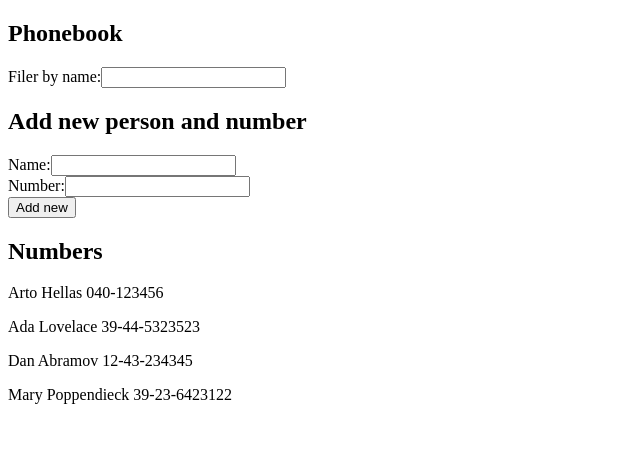
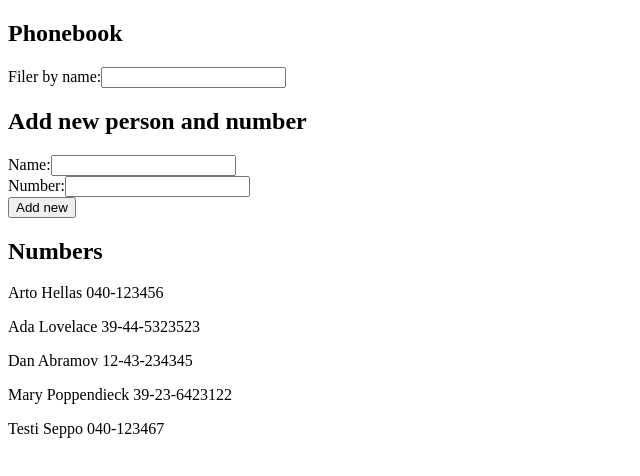
Before and after one commit to venalaine/FullStack2020, a React (Create React App) app in the folder osa2/puhelinluettelo/: page / in a window 1280 px wide. Shown: the top 476 px of the page, without its empty margins (0-640 px from the left). Built offline with nearby package versions, Linux system fonts and the light colour scheme; data requests are answered from the project's data file.

Commit message:
puhelinluettelo step8

```diff
--- a/osa2/puhelinluettelo/db.json
+++ b/osa2/puhelinluettelo/db.json
@@ -1,5 +1,5 @@
 {
-  "persons":[
+  "persons": [
     {
       "name": "Arto Hellas",
       "number": "040-123456",
@@ -19,6 +19,11 @@
       "name": "Mary Poppendieck",
       "number": "39-23-6423122",
       "id": 4
+    },
+    {
+      "name": "Testi Seppo",
+      "number": "040-123467",
+      "id": 5
     }
   ]
 }
--- a/osa2/puhelinluettelo/src/App.js
+++ b/osa2/puhelinluettelo/src/App.js
@@ -2,7 +2,7 @@ import React, { useState, useEffect } from 'react'
 import Persons from './components/Persons'
 import Filter from './components/Filter'
 import PersonForm from './components/PersonForm'
-import axios from 'axios'
+import personService from './services/personService'
 
 const App = () => {
 
@@ -13,10 +13,9 @@ const App = () => {
 
   useEffect(() => {
     console.log('effect')
-    axios
-      .get('http://localhost:3001/persons')
+    personService
+      .getAll()
       .then(response => {
-        console.log('promise fulfilled')
         setPersons(response.data)
       })
   }, [])
@@ -27,14 +26,21 @@ const App = () => {
     if (persons.find(person => person.name === newName)) {
       window.alert(`${newName} is already added to phonebook`);
       setNewName('')
+      setNewNumber('')
     } else {
       const personObject = {
         name: newName,
         number: newNumber
       }
-      setPersons(persons.concat(personObject))
-      setNewName('')
-      setNewNumber('')
+
+      personService.create(personObject)
+        .then(response => {
+          setPersons(persons.concat(response.data))
+          setNewName('')
+          setNewNumber('')
+          console.log(response.data)
+        })
+
     }
   }
 
@@ -47,12 +53,11 @@ const App = () => {
   }
 
   const handleFilterChange = (event) => {
-    console.log(event.target.value);
     setNewFilter(event.target.value)
 
   }
 
-  const personsToShow = persons.filter(person => person.name.includes(filter))
+  const personsToShow = persons.filter(person => person.name.toLowerCase().includes(filter.toLowerCase()))
 
   return (
     <div>
--- /dev/null
+++ b/osa2/puhelinluettelo/src/services/personService.js
@@ -0,0 +1,16 @@
+import axios from 'axios'
+
+const baseUrl = 'http://localhost:3001/persons'
+
+const getAll = () => {
+    return axios.get(baseUrl)
+}
+
+const create = personObject => {
+    return axios.post(baseUrl, personObject)
+}
+
+export default {
+    getAll: getAll,
+    create: create
+}
```
Also changed, not shown: 1 other file (tests, documents, lock files or other folders).
